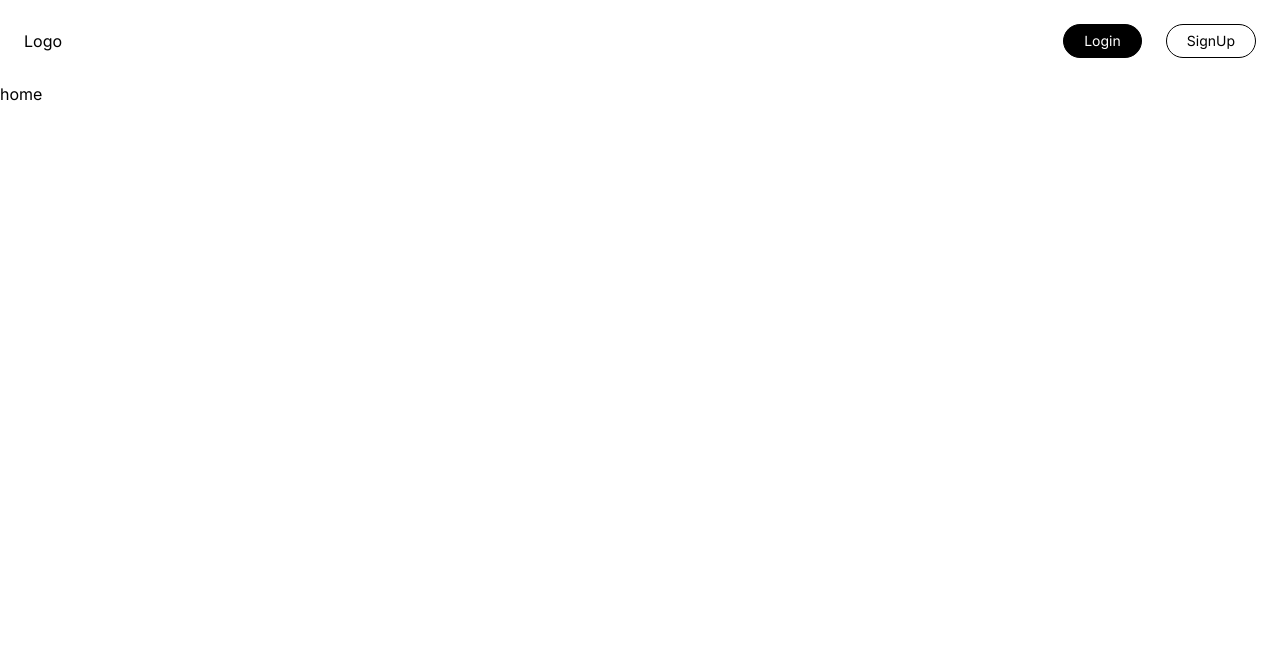
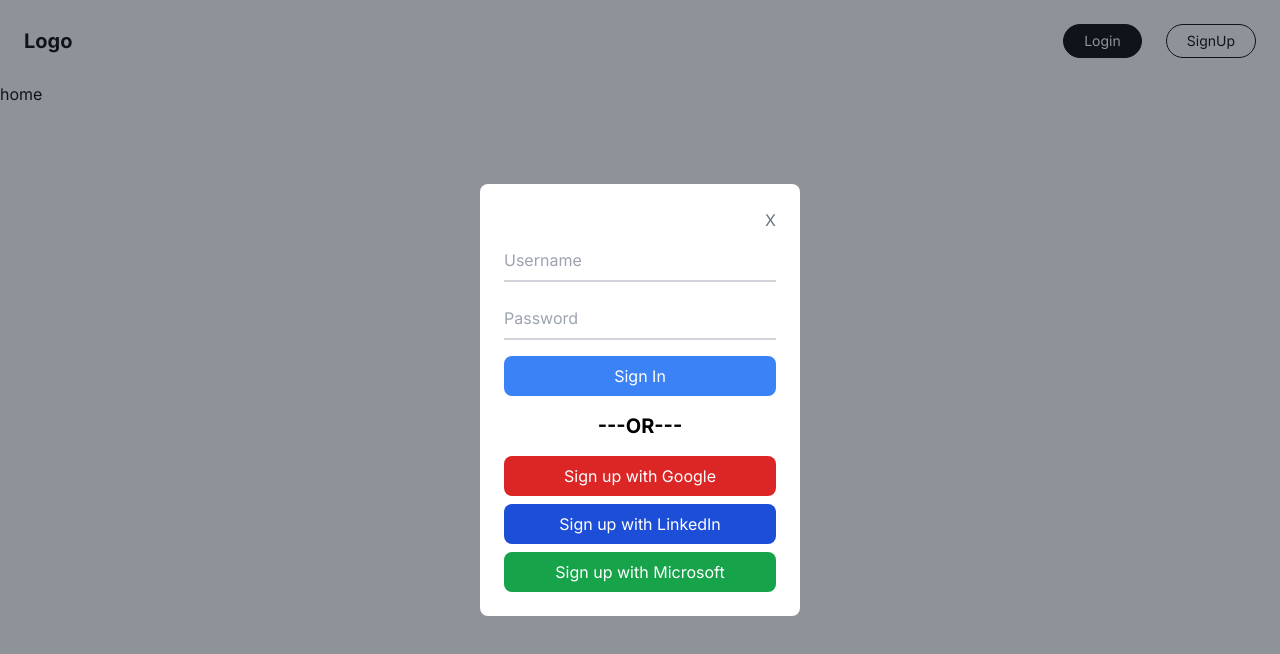
Before and after one commit to MehrXloop/ats-user, a Next.js app: page / in a window 1280 px wide. Both pictures are taken after a click on the button "Login". Shown: the top 654 px of the page. Built offline with nearby package versions, Linux system fonts and the light colour scheme; no server answers.

Commit message:
adding navbar functionalities

```diff
--- /dev/null
+++ b/app/api/auth/[...nextauth]/route.tsx
@@ -0,0 +1,28 @@
+import NextAuth from "next-auth/next";
+import GoogleProvider from "next-auth/providers/google";
+import LinkedInProvider from "next-auth/providers/linkedin";
+import AzureADProvider from "next-auth/providers/azure-ad";
+
+const handler = NextAuth({
+    providers: [
+        GoogleProvider({
+            clientId: process.env.GOOGLE_CLIENT_ID ?? "",
+            clientSecret: process.env.GOOGLE_CLIENT_SECRET ?? "",
+        }),
+        LinkedInProvider({
+            clientId: process.env.LINKEDIN_CLIENT_ID ?? "",
+            clientSecret: process.env.LINKEDIN_CLIENT_SECRET ?? "",
+        }),
+        AzureADProvider({
+            clientId: process.env.AZURE_AD_CLIENT_ID ?? "",
+            clientSecret: process.env.AZURE_AD_CLIENT_SECRET ?? "",
+            authorization: {
+                params: { scope: 'openid email profile User.Read offline_access Calendars.ReadWrite Calendars.Read Calendars.Read.Shared Calendars.ReadWrite.Shared' },
+            },
+            httpOptions: { timeout: 10000 },
+            // tenantId: process.env.AZURE_AD_TENANT_ID??"",
+        }),
+    ]
+})
+
+export { handler as GET, handler as POST }
--- a/app/globals.css
+++ b/app/globals.css
@@ -9,3 +9,12 @@
 .outline_btn {
   @apply rounded-full border border-black bg-transparent py-1.5 px-5 text-black transition-all hover:bg-black hover:text-white text-center text-sm flex items-center justify-center;
 }
+/* Nav Component */
+
+.dropdown {
+  @apply  mt-3 w-full p-5 rounded-lg bg-white min-w-[210px] flex flex-col gap-2 justify-end items-end;
+}
+
+.dropdown_link {
+  @apply text-sm text-gray-700 hover:text-gray-500 font-medium;
+}
--- a/app/layout.tsx
+++ b/app/layout.tsx
@@ -2,6 +2,7 @@ import type { Metadata } from 'next'
 import { Inter } from 'next/font/google'
 import './globals.css'
 import Navbar from '@/components/Navbar'
+import Providers from '@/components/Providers'
 
 const inter = Inter({ subsets: ['latin'] })
 
@@ -19,9 +20,11 @@ export default function RootLayout({
     <html lang="en">
 
       <body className={inter.className}>
-      <Navbar/>
-        {children}
-        </body>
+        <Providers>
+          <Navbar />
+          {children}
+        </Providers>
+      </body>
     </html>
   )
 }
--- a/components/Navbar.tsx
+++ b/components/Navbar.tsx
@@ -1,13 +1,165 @@
-import React from 'react'
+'use client'
+import { signIn, signOut, useSession } from 'next-auth/react'
+import Image from 'next/image'
+import Link from 'next/link'
+import { useState } from 'react'
+const Navbar = () => {
+    const { data: session } = useSession()
 
-const Navbar = () => {
+    const [username, setUsername] = useState('');
+    const [password, setPassword] = useState('');
+
+    const [toggleDropdown, setToggleDropdown] = useState(false);
+    const [showModal, setShowModal] = useState(false);
+
+    function handleGoogleSignIn() {
+        signIn('google', { redirect: true, callbackUrl: "http://localhost:3000/", prompt: 'consent' })
+
+    }
+    function handleLinkedinSignIn() {
+        signIn('linkedin', { redirect: true, callbackUrl: "http://localhost:3000/", prompt: 'consent' })
+    }
+    function handleMicrosoftSignIn() {
+        signIn('azure-ad', { redirect: true, callbackUrl: "http://localhost:3000/", prompt: 'consent' })
+    }
+    console.log(session?.user)
+    const handleSignOut = async () => {
+        await signOut({ redirect: true, callbackUrl: 'http://localhost:3000/' });
+        localStorage.clear();
+        setToggleDropdown(false);
+    }
+
     return (
         <nav className='flex justify-between items-center m-6'>
-      <h1>Logo</h1>
+
+            <h1 className='font-bold text-xl'>Logo</h1>
+            {session && session?.user && session.user.image ? (
+                <div className='relative'>
+                    <div className='flex items-center gap-2 cursor-pointer' onClick={() => setToggleDropdown(!toggleDropdown)}>
+                        <Image
+                            src={session.user.image}
+                            height={37}
+                            width={37}
+                            className='rounded-full'
+                            alt='profile'
+                        />
+                        <span>
+                            {session.user.name}
+                            {toggleDropdown ? ' \u2191' : ' \u2193'}
+                        </span>
+                    </div>
+
+                    {toggleDropdown && (
+                        <div className='absolute top-full right-0 mt-2 bg-white shadow-md w-full'>
+                            <div className='p-2'>
+                                <Link
+                                    href='/profile'
+                                    className='block py-2'
+                                    onClick={() => setToggleDropdown(false)}
+                                >
+                                    Profile
+                                </Link>
+                                <Link
+                                    href='/settings'
+                                    className='block py-2'
+                                    onClick={() => setToggleDropdown(false)}
+                                >
+                                    Settings
+                                </Link>
+                                <Link
+                                    href='/help'
+                                    className='block py-2'
+                                    onClick={() => setToggleDropdown(false)}
+                                >
+                                    help
+                                </Link>
+                                <button
+                                    type='button'
+                                    onClick={handleSignOut}
+                                    className='block my-2 black_btn'
+                                >
+                                    Sign Out
+                                </button>
+                            </div>
+                        </div>
+                    )}
+                </div>
+            ) : (
                 <div className='flex'>
-        <button type='button' className='black_btn mr-6'>Login</button>
-        <button type='button' className='outline_btn'>SignUp</button>
+                    <button type='button' className='black_btn mr-6' onClick={() => setShowModal(true)}>
+                        Login
+                    </button>
+                    <button type='button' className='outline_btn' onClick={() => setShowModal(true)}>
+                        SignUp
+                    </button>
                 </div>
+            )}
+
+
+            {showModal && (
+                <div className='fixed top-0 left-0 w-full h-full flex items-center justify-center bg-gray-800 bg-opacity-50'>
+                    <div className='bg-white p-6 rounded-lg w-80'>
+                        <div className='flex justify-end'>
+                            <button
+                                type='button'
+                                onClick={() => setShowModal(false)}
+                                className='text-gray-500 hover:text-gray-700'
+                            >
+                                X
+                            </button>
+                        </div>
+                        <form>
+                            <input
+                                type='text'
+                                placeholder='Username'
+                                required
+                                value={username}
+                                onChange={(e) => setUsername(e.target.value)}
+                                className='border-b-2 border-gray-300 mb-4 mt-2 focus:outline-none w-full py-2'
+                            />
+                            <input
+                                type='password'
+                                placeholder='Password'
+                                value={password}
+                                required
+                                onChange={(e) => setPassword(e.target.value)}
+                                className='border-b-2 border-gray-300 mb-4 focus:outline-none w-full py-2'
+                            />
+                            <button
+                                type='button'
+                                onClick={() => console.log(`Sign up with Credentials ${username} ${password}`)}
+                                className='w-full bg-blue-500 text-white py-2 rounded-lg hover:bg-blue-600 focus:outline-none'
+                            >
+                                Sign In
+                            </button>
+                        </form>
+                        <p className='mt-4 font-bold text-xl text-center'>---OR---</p>
+                        <div className='mt-4'>
+                            <button
+                                type='button'
+                                onClick={handleGoogleSignIn}
+                                className='w-full bg-red-600 text-white py-2 rounded-lg hover:bg-red-700 focus:outline-none'
+                            >
+                                Sign up with Google
+                            </button>
+                            <button
+                                type='button'
+                                onClick={handleLinkedinSignIn}
+                                className='w-full bg-blue-700 text-white py-2 rounded-lg hover:bg-blue-800 focus:outline-none mt-2'
+                            >
+                                Sign up with LinkedIn
+                            </button>
+                            <button
+                                type='button'
+                                onClick={handleMicrosoftSignIn}
+                                className='w-full bg-green-600 text-white py-2 rounded-lg hover:bg-green-700 focus:outline-none mt-2'
+                            >
+                                Sign up with Microsoft
+                            </button>
+                        </div>
+                    </div>
+                </div>
+            )}
         </nav>
     )
 }
--- /dev/null
+++ b/components/Providers.tsx
@@ -0,0 +1,15 @@
+'use client'
+import { SessionProvider } from 'next-auth/react';
+import React, { ReactNode } from 'react'
+
+interface Props{
+    children: ReactNode;
+}
+
+const Providers = (props:Props) => {
+  return (
+    <SessionProvider>{props.children}</SessionProvider>
+  )
+}
+
+export default Providers
--- a/next.config.js
+++ b/next.config.js
@@ -1,4 +1,24 @@
 /** @type {import('next').NextConfig} */
-const nextConfig = {}
+const nextConfig = {
+    reactStrictMode:true,
+    swcMinify:true,
+    optimizeFonts:true,
+    images:{
+        remotePatterns:[
+            {
+                protocol:"https",
+                hostname:"platform-lookaside.fbsbx.com"
+            },
+            {
+                protocol:"https",
+                hostname:"lh3.googleusercontent.com"
+            },
+            {
+                protocol:"https",
+                hostname:"media.licdn.com"
+            }
+        ]
+    }
+}
 
 module.exports = nextConfig
```
Also changed, not shown: package.json (+6 -5 lines), 2 other files (tests, documents, lock files or other folders). Lines whose indentation alone changed are shown as unchanged.
